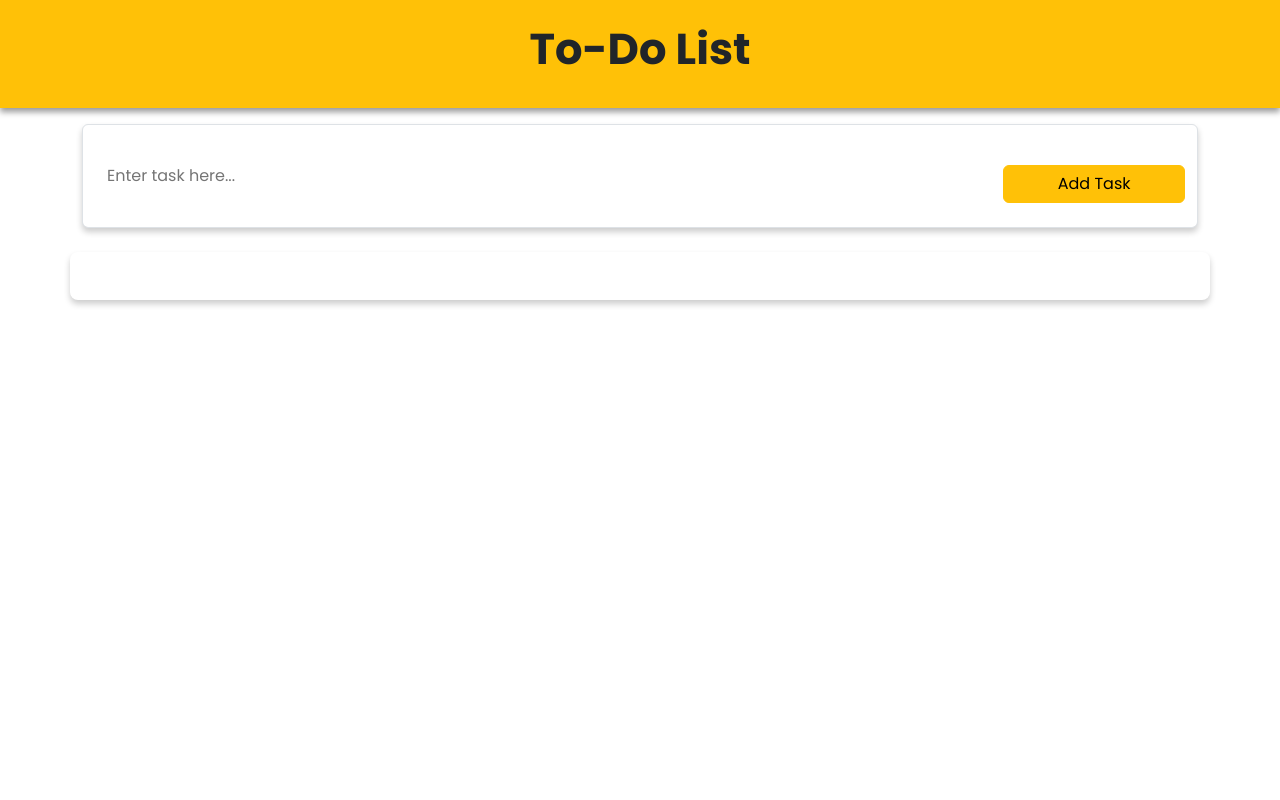
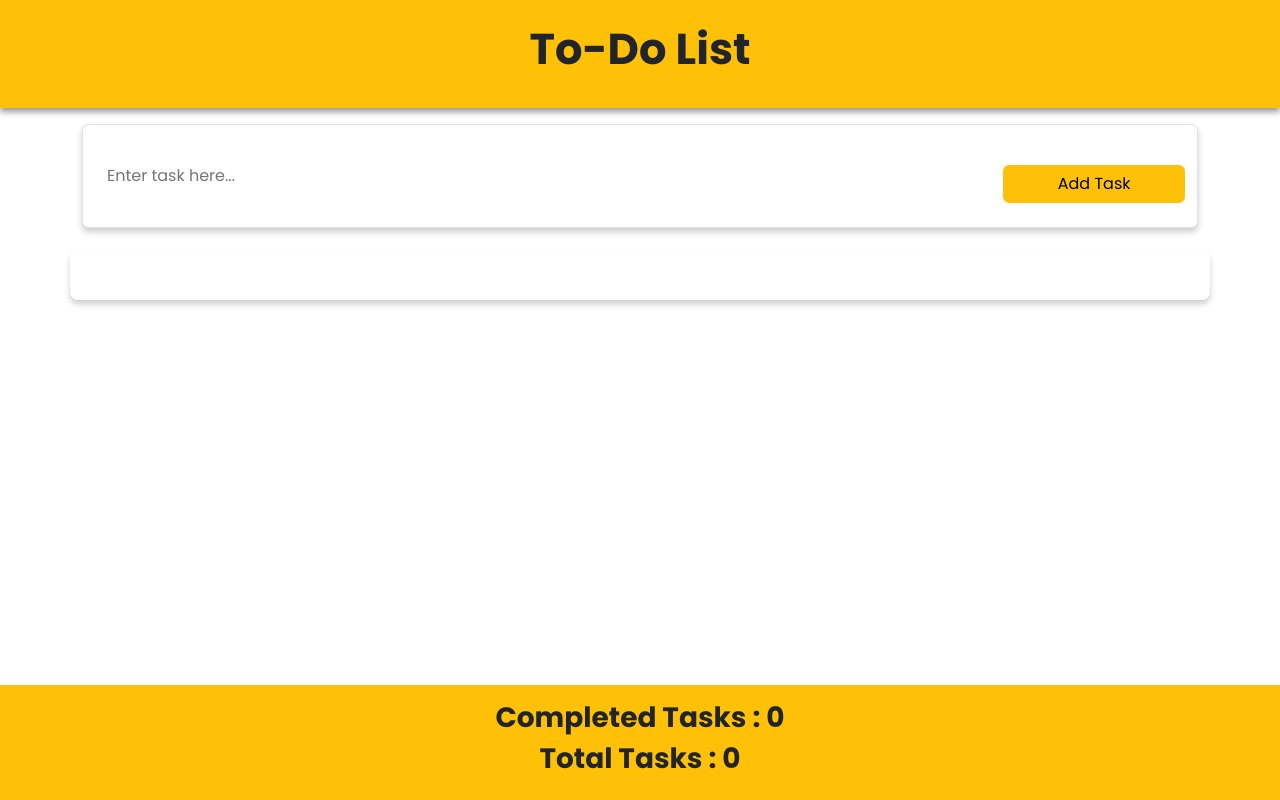
Before and after one commit to Williamsoditi/To-Do-App, a React (Vite) app: page / in a window 1280 px wide. Built offline with nearby package versions, Linux system fonts and the light colour scheme.

Commit message:
Feat : Adds footer to display total and completed tasks

```diff
--- /dev/null
+++ b/src/components/Footer.jsx
@@ -0,0 +1,14 @@
+import './footer.css';
+
+const Footer = ({ completedTodos, totalTasks }) => {
+    return (
+        <div className="fixed-bottom text-center p-3 bg-warning">
+            <h3 className='fw-bold'>
+                Completed Tasks : {completedTodos}
+            </h3>
+            <h3 className='fw-bold'>Total Tasks : {totalTasks}</h3>
+        </div>
+    );
+}
+
+export default Footer;
--- a/src/components/Todo.jsx
+++ b/src/components/Todo.jsx
@@ -1,14 +1,19 @@
 import { useState } from "react";
 import Form from "./Form";
 import TodoList from "./TodoList";
+import Footer from "./Footer";
+
 
 const Todo = () => {
     const [todos, settodos] = useState([]);
+    const completedTodos = todos.filter((todo)=> todo.done).length
+    const totalTasks = todos.length
 
     return (
         <div>
             <Form todos={todos} settodos={settodos}/>
             <TodoList todos={todos} settodos={settodos}/>
+            <Footer completedTodos = {completedTodos} totalTasks={totalTasks}/>
         </div>
     );
 }
```
Also changed, not shown: src/components/footer.css (added).
